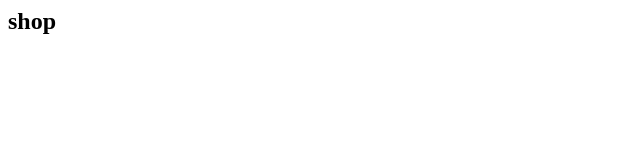
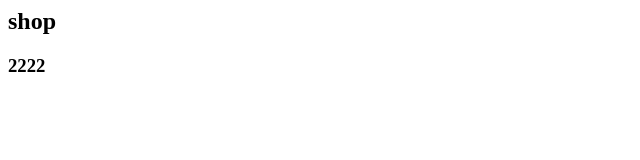
Before and after one commit to kcs-practice/kcs-eng, a plain HTML site: page index.html in a window 1280 px wide. Shown: the full height of the page, 0-640 px from the left. Drawn offline with Linux system fonts and the light colour scheme.

Commit message:
Update index.html

```diff
--- a/index.html
+++ b/index.html
@@ -1 +1,2 @@
 <h2>shop</h2>
+<h3>2222</h3>
```
